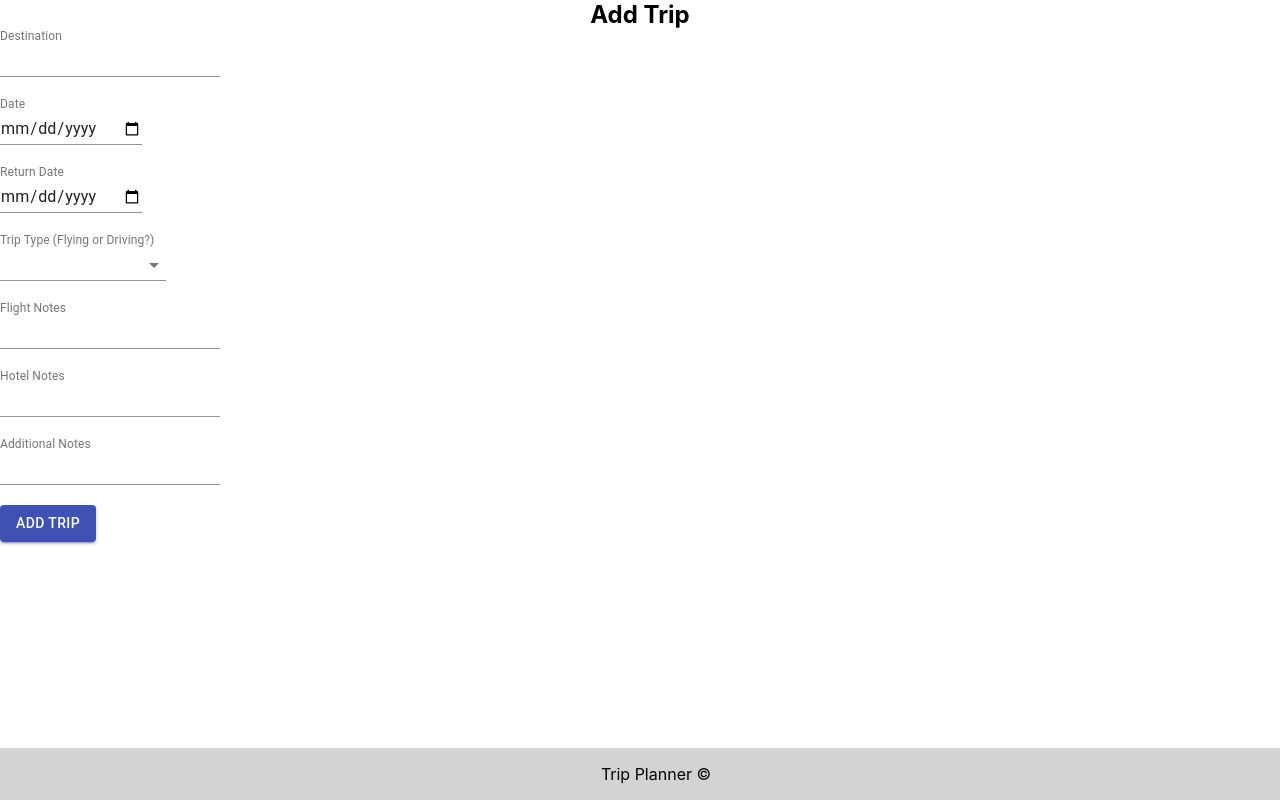
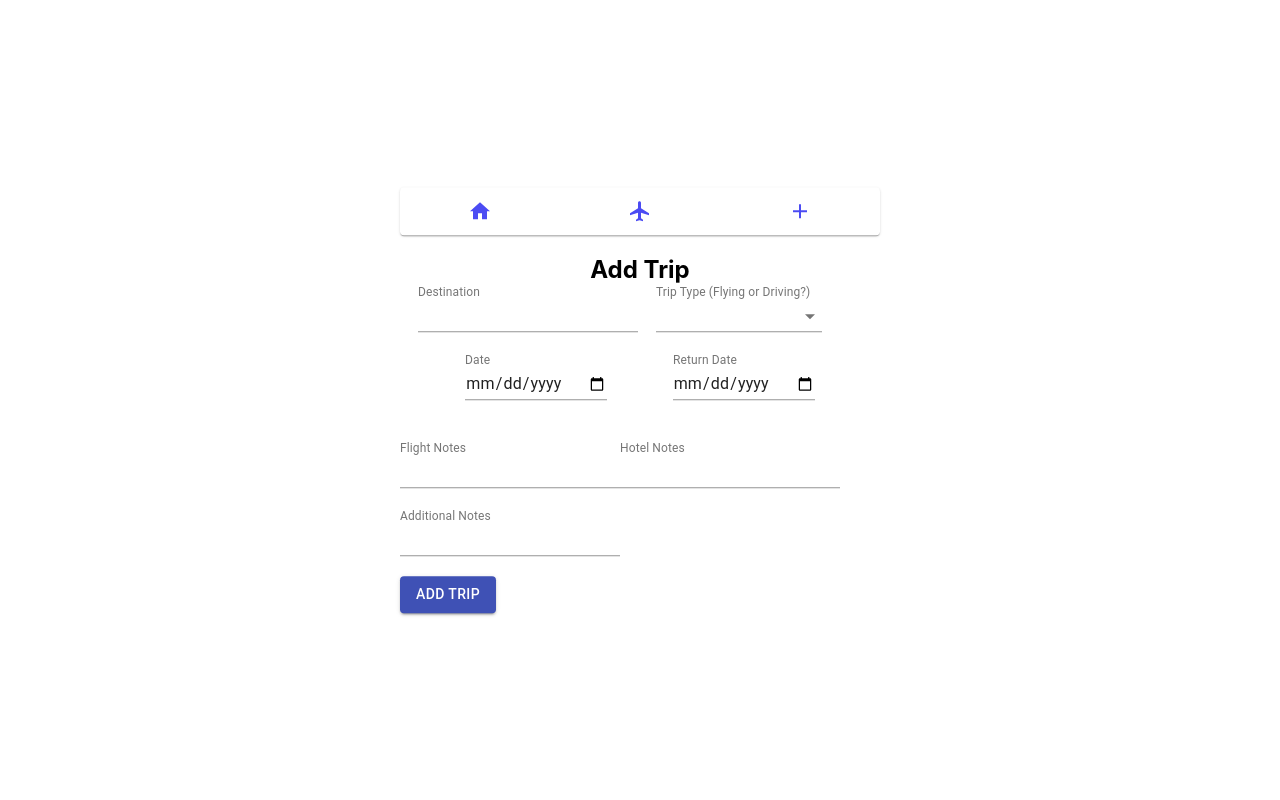
Before and after one commit to rdargali/trip-planner, a React (Create React App) app in the folder trip-planner-client/: page /add in a window 1280 px wide. Built offline with nearby package versions, Linux system fonts and the light colour scheme.

Commit message:
add trip input rearrange

```diff
--- a/trip-planner-client/src/App.css
+++ b/trip-planner-client/src/App.css
@@ -59,6 +59,10 @@ input {
   flex-direction: column;
 }
 
+/* .addTripForm div div {
+  margin: ;
+} */
+
 .title {
   text-align: center;
 }
@@ -97,3 +101,8 @@ tr:nth-child(even) {
   padding-right: 150px;
   /* border: 1px solid black; */
 }
+
+.LR {
+  margin-top: 1rem;
+  display: grid;
+}
--- a/trip-planner-client/src/App.js
+++ b/trip-planner-client/src/App.js
@@ -5,7 +5,12 @@ import Register from "./components/Register";
 
 export default function App() {
   return (
-    <div>
+    <div
+      style={{
+        display: "flex",
+        justifyContent: "space-around"
+      }}
+    >
       <Login />
 
       <Register />
--- a/trip-planner-client/src/components/AddTrip.js
+++ b/trip-planner-client/src/components/AddTrip.js
@@ -22,14 +22,10 @@ export default function AddTrip() {
 
   const onHandleChange = e => {
     setTrip({
-      destination: e.target.value,
-      date: e.target.value,
-      returndate: e.target.value,
-      triptype: e.target.value,
-      flight: e.target.value,
-      hotel: e.target.value,
-      notes: e.target.value
+      ...trip,
+      [e.target.name]: e.target.value
     });
+    console.log(e);
   };
 
   const onHandleAddTrip = e => {
@@ -39,9 +35,9 @@ export default function AddTrip() {
       date: trip.date,
       returndate: trip.returndate,
       triptype: trip.triptype,
-      flight: (trip.flight = " " ? "N/A" : trip.flight),
-      hotel: (trip.hotel = " " ? "Ø" : trip.hotel),
-      notes: (trip.notes = " " ? "Ø" : trip.notes)
+      flight: (trip.flight = "" ? "N/A" : trip.flight),
+      hotel: (trip.hotel = "" ? "N/A" : trip.hotel),
+      notes: (trip.notes = "" ? "N/A" : trip.notes)
     };
 
     // console.log(newTrip);
@@ -57,8 +53,15 @@ export default function AddTrip() {
 
   return (
     <div>
+      <br />
       <h2 className="title">Add Trip</h2>
       <div className="addTripForm">
+        <div
+          style={{
+            display: "flex",
+            justifyContent: "space-evenly"
+          }}
+        >
           <div>
             {/* <label>Destination</label>{" "} */}
             <InputLabel shrink id="demo-simple-select-filled-label">
@@ -72,34 +75,7 @@ export default function AddTrip() {
               name="destination"
             />
           </div>
-        <br />
-        <div>
-          {/* <label>Date</label> */}
-          <InputLabel shrink id="demo-simple-select-filled-label">
-            Date
-          </InputLabel>
-          <TextField
-            required
-            id="outlined-basic"
-            onChange={onHandleChange}
-            type="date"
-            name="date"
-          />
-        </div>
-        <br />
-        <div>
-          {/* <label>Return Date</label> */}
-          <InputLabel shrink id="demo-simple-select-filled-label">
-            Return Date
-          </InputLabel>
-          <TextField
-            id="outlined-basic"
-            onChange={onHandleChange}
-            type="date"
-            name="returndate"
-          />
-        </div>
-        <br />
+
           <div>
             {/* <label>Type</label> */}
             <InputLabel shrink id="demo-simple-select-filled-label">
@@ -117,7 +93,49 @@ export default function AddTrip() {
               <MenuItem value="Drive">Drive</MenuItem>
             </Select>
           </div>
+        </div>
         <br />
+        <div
+          style={{
+            display: "flex",
+            justifyContent: "space-evenly"
+          }}
+        >
+          <div>
+            {/* <label>Date</label> */}
+            <InputLabel shrink id="demo-simple-select-filled-label">
+              Date
+            </InputLabel>
+            <TextField
+              required
+              id="outlined-basic"
+              onChange={onHandleChange}
+              type="date"
+              name="date"
+            />
+          </div>
+
+          <div>
+            {/* <label>Return Date</label> */}
+            <InputLabel shrink id="demo-simple-select-filled-label">
+              Return Date
+            </InputLabel>
+            <TextField
+              id="outlined-basic"
+              onChange={onHandleChange}
+              type="date"
+              name="returndate"
+            />
+          </div>
+        </div>
+        <br />
+
+        <br />
+        <div
+          style={{
+            display: "flex"
+          }}
+        >
           <div>
             {/* <label>Flight</label> */}
             <InputLabel shrink id="demo-simple-select-filled-label">
@@ -143,6 +161,7 @@ export default function AddTrip() {
               name="hotel"
             />
           </div>
+        </div>
         <br />
         <div>
           {/* <span>Notes</span> */}
--- a/trip-planner-client/src/components/BaseLayout.js
+++ b/trip-planner-client/src/components/BaseLayout.js
@@ -4,7 +4,14 @@ import Footer from "./Footer";
 
 export default function Baselayout(props) {
   return (
-    <div>
+    <div
+      style={{
+        position: "absolute",
+        left: "50%",
+        top: "50%",
+        transform: "translate(-50%, -50%)"
+      }}
+    >
       <Header />
       {props.children}
       <Footer />
--- a/trip-planner-client/src/components/Footer.js
+++ b/trip-planner-client/src/components/Footer.js
@@ -2,9 +2,5 @@ import React from "react";
 import "../App.css";
 
 export default function Footer() {
-  return (
-    <div className="footer-wrapper">
-      <div className="footer">Trip Planner ©</div>
-    </div>
-  );
+  return <div></div>;
 }
--- a/trip-planner-client/src/components/Header.js
+++ b/trip-planner-client/src/components/Header.js
@@ -1,40 +1,46 @@
 import React from "react";
 import "../App.css";
+
 import { Link } from "react-router-dom";
 
-import PropTypes from "prop-types";
 import { makeStyles } from "@material-ui/core/styles";
-import AppBar from "@material-ui/core/AppBar";
+import Paper from "@material-ui/core/Paper";
 import Tabs from "@material-ui/core/Tabs";
 import Tab from "@material-ui/core/Tab";
-import PhoneIcon from "@material-ui/icons/Phone";
-import FavoriteIcon from "@material-ui/icons/Favorite";
-import PersonPinIcon from "@material-ui/icons/PersonPin";
-import HelpIcon from "@material-ui/icons/Help";
-import ShoppingBasket from "@material-ui/icons/ShoppingBasket";
-import ThumbDown from "@material-ui/icons/ThumbDown";
-import ThumbUp from "@material-ui/icons/ThumbUp";
-import Typography from "@material-ui/core/Typography";
-import Box from "@material-ui/core/Box";
+import HomeIcon from "@material-ui/icons/Home";
+import AddIcon from "@material-ui/icons/Add";
+import FlightIcon from "@material-ui/icons/Flight";
 
-
+const useStyles = makeStyles({
+  root: {
+    flexGrow: 1
+  }
+});
 
 export default function Header(props) {
+  const classes = useStyles();
+  const [value, setValue] = React.useState(0);
+
+  const handleChange = (event, newValue) => {
+    setValue(newValue);
+  };
+
   return (
     <div>
-      <div>
-        {/* <ul className="menuBar">
-        <li>
-          <Link to="/">Home</Link>
-        </li>
-        <li>
-          <Link to="/view">View Trips</Link>
-        </li>
-        <li>
-          <Link to="/add">Add Trip</Link>
-        </li>
-      </ul> */}
-      </div>
+      <Paper className={classes.root}>
+        <Tabs indicatorColor="primary" textColor="primary" centered>
+          <Link onClick={handleChange} to="/">
+            <Tab icon={<HomeIcon />} />
+          </Link>
+
+          <Link onClick={handleChange} to="/view">
+            <Tab icon={<FlightIcon />} />
+          </Link>
+          <Link onClick={handleChange} to="/add">
+            <Tab icon={<AddIcon />} />
+          </Link>
+        </Tabs>
+      </Paper>
     </div>
   );
 }
--- a/trip-planner-client/src/components/LogIn.js
+++ b/trip-planner-client/src/components/LogIn.js
@@ -35,8 +35,14 @@ function LogIn() {
   };
 
   return (
-    <div>
-      <h2>Log in</h2>
+    <div className="LR">
+      <h2
+        style={{
+          textAlign: "center"
+        }}
+      >
+        Log in
+      </h2>
       <div>
         {/* <label>Username: </label> */}
         <TextField
--- a/trip-planner-client/src/components/Register.js
+++ b/trip-planner-client/src/components/Register.js
@@ -31,8 +31,14 @@ export default function Register() {
   };
 
   return (
-    <div>
-      <h2>Register</h2>
+    <div className="LR">
+      <h2
+        style={{
+          textAlign: "center"
+        }}
+      >
+        Register
+      </h2>
       <div>
         {/* <label>Username: </label> */}
         <TextField
--- a/trip-planner-client/src/components/ViewTrip.js
+++ b/trip-planner-client/src/components/ViewTrip.js
@@ -4,7 +4,7 @@ import { useEffect, useState } from "react";
 import axios from "axios";
 import Button from "@material-ui/core/Button";
 
-//material ui tabke
+//material ui table
 import { withStyles, makeStyles } from "@material-ui/core/styles";
 import Table from "@material-ui/core/Table";
 import TableBody from "@material-ui/core/TableBody";
@@ -13,6 +13,9 @@ import TableContainer from "@material-ui/core/TableContainer";
 import TableHead from "@material-ui/core/TableHead";
 import TableRow from "@material-ui/core/TableRow";
 import Paper from "@material-ui/core/Paper";
+
+import EditIcon from "@material-ui/icons/Edit";
+import HighlightOffIcon from "@material-ui/icons/HighlightOff";
 
 const token = localStorage.getItem("jsonwebtoken");
 
@@ -76,7 +79,8 @@ function ViewTrip() {
 
   return (
     <div>
-      {/* <h2 className="title">My Trips</h2> */}
+      <br />
+      <h2 className="title">My Trips</h2>
       <TableContainer component={Paper}>
         <Table className={classes.table} aria-label="customized table">
           <TableHead>
@@ -113,7 +117,7 @@ function ViewTrip() {
                     variant="contained"
                     href={"/view/" + trip._id}
                   >
-                    Edit
+                    <EditIcon />
                   </Button>
 
                   <Button
@@ -121,7 +125,7 @@ function ViewTrip() {
                     variant="contained"
                     onClick={() => handleDelete(trip._id)}
                   >
-                    Delete
+                    <HighlightOffIcon />
                   </Button>
                 </StyledTableCell>
               </StyledTableRow>
```
Lines whose indentation alone changed are shown as unchanged.
